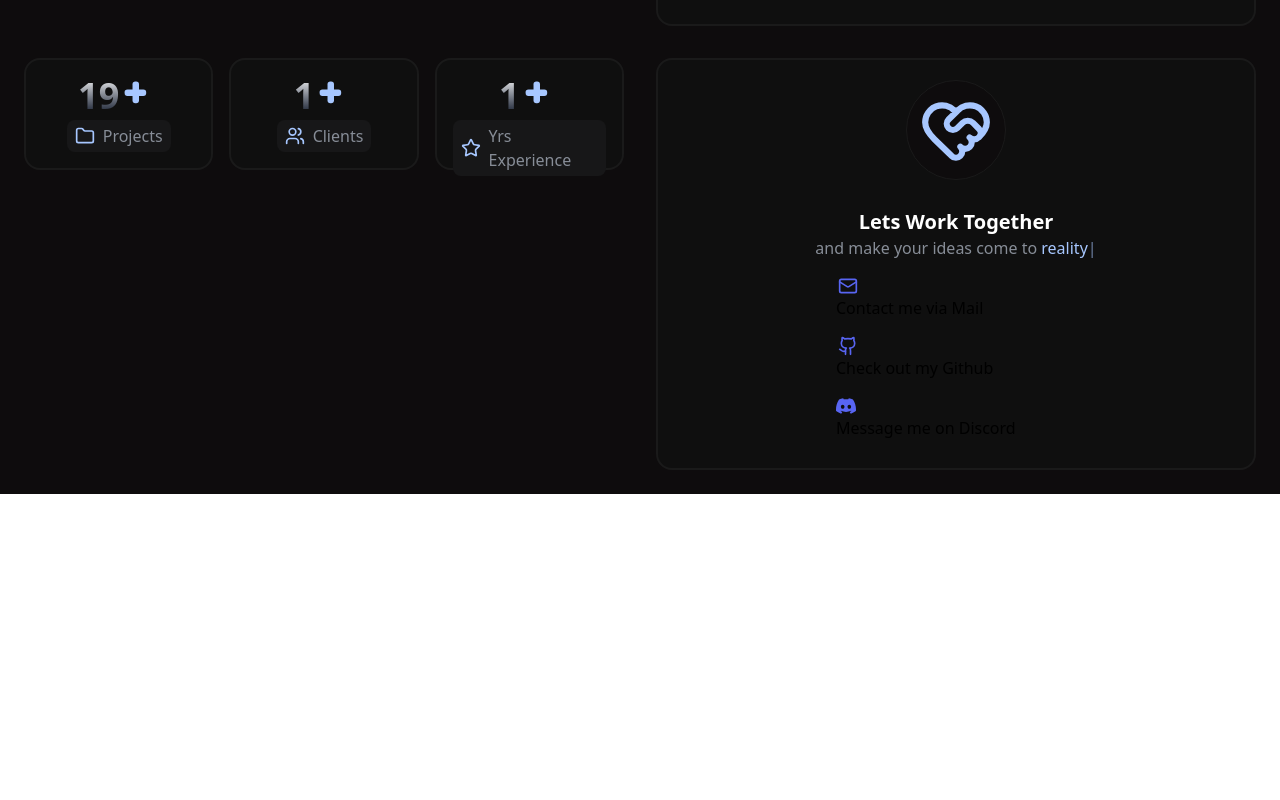
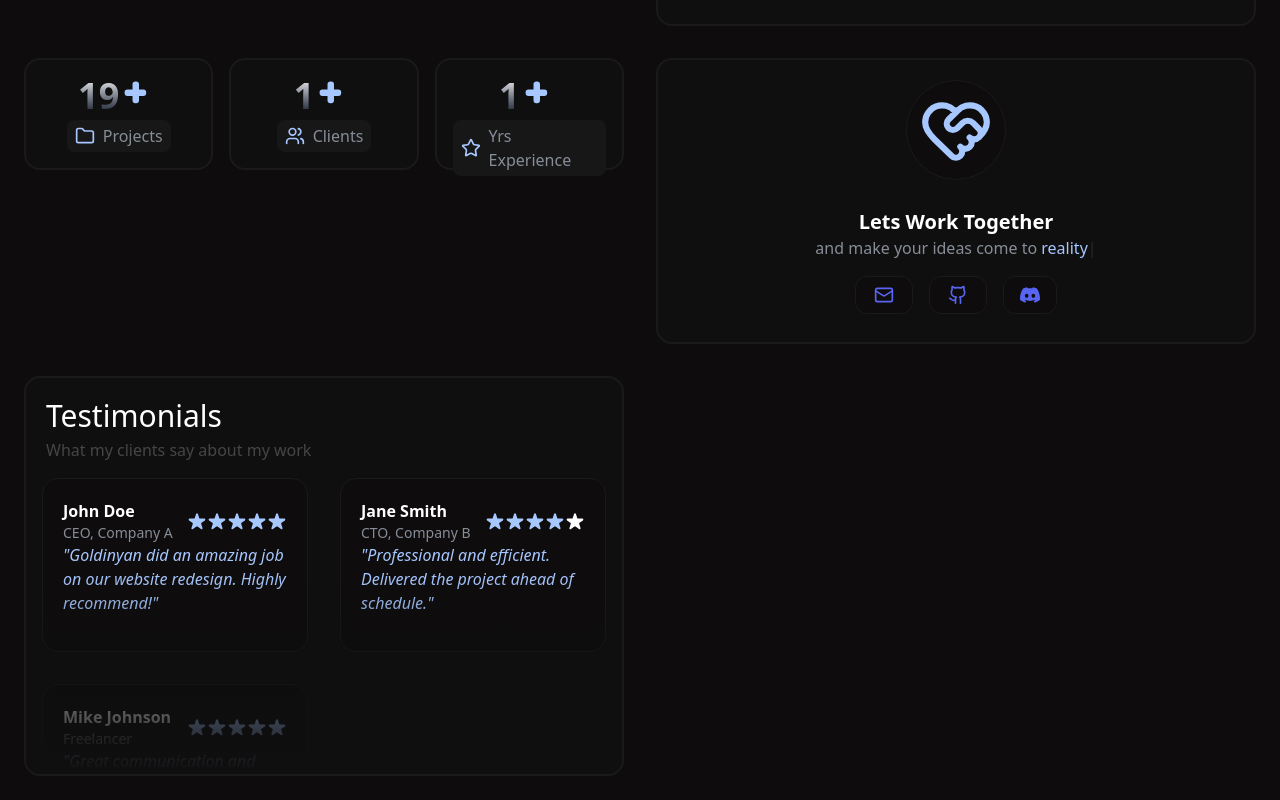
Before and after one commit to Goldinyan/MyPortfolio, a Next.js app: page / in a window 1280 px wide. Shown: the part 910-1710 px from the top of the page. Before the commit the page ends 1404 px from the top, so only its background shows below. Built offline with nearby package versions, Linux system fonts and the light colour scheme.

Commit message:
another ui design

```diff
--- a/src/app/globals.css
+++ b/src/app/globals.css
@@ -1,12 +1,12 @@
 @import "tailwindcss";
 
 @theme {
-  --breakpoint-*: initial; /* Makes it override the default ones */
+  --breakpoint-*: initial;
   --breakpoint-sm: 480px;
   --breakpoint-md: 768px;
   --breakpoint-lg: 976px;
 
-  --color-orange-500: #ffa500; /* Makes it override the color orange 500 */
+  --color-orange-500: #ffa500;
 }
 
 @theme {
@@ -21,19 +21,21 @@
   --color-custom-gray-2: #464547;
 }
 
-/* Scroll-Animation */
 .marquee {
   display: inline-block;
   white-space: nowrap;
   animation: scroll-left 5s linear infinite;
-  transform: translateX(100%); /* Start außerhalb rechts */
+  transform: translateX(100%);
   will-change: transform;
+}
+
+html, body {
+  @apply bg-bg-black h-full;
 }
 
 
 
 
-/* Infinite Scroll Animation */
 @keyframes infiniteScroll {
   0% {
     transform: translate3d(0, 0, 0);
@@ -58,7 +60,6 @@
   gap: 2rem;
   width: max-content;
   transition: animation-play-state 0.2s ease;
-  /* performance hints to avoid stutter at loop point */
   will-change: transform;
   transform: translateZ(0);
   -webkit-backface-visibility: hidden;
--- a/src/app/page.tsx
+++ b/src/app/page.tsx
@@ -5,38 +5,33 @@ import LittleStuff from './littleStuff'
 import WorkTogether from './workTogether';
 import Projects from './projects';
 import TechStack from './techStack';
+import Testimonials from './testimonials';
 
 export default function Home() {
   return (
-    <div className="w-full h-full bg-bg-black overflow-y-hidden overflow-x-hidden">
+    <div className="w-full min-h-screen bg-bg-black overflow-x-hidden">
       <div className="w-full h-full grid gap-4 grid-cols-1 lg:grid-cols-2 p-4">
-
         <div className="w-full p-2 rounded-2xl">
           <Profile />
         </div>
-
         <div className="w-full p-2 rounded-2xl">
           <Services />
         </div>
-
         <div className="w-full p-2 rounded-2xl">
           <Projects />
         </div>
-
-       <div className='w-full p-2 rounded-2xl'>
+        <div className="w-full p-2 rounded-2xl">
           <TechStack />
         </div>
-
         <div className="w-full p-2 rounded-2xl">
           <LittleStuff />
         </div>
         <div className="w-full p-2 rounded-2xl">
           <WorkTogether />
         </div>
-
-
-
-
+         <div className="w-full p-2 rounded-2xl">
+          <Testimonials />
+        </div>
       </div>
     </div>
   );
--- a/src/app/testimonials.tsx
+++ b/src/app/testimonials.tsx
@@ -1,9 +1,88 @@
-"use client"
+"use client";
 
+const testimonials = [
+  {
+    name: "John Doe",
+    feedback:
+      "Goldinyan did an amazing job on our website redesign. Highly recommend!",
+    role: "CEO, Company A",
+    star: 5,
+  },
+  {
+    name: "Jane Smith",
+    feedback:
+      "Professional and efficient. Delivered the project ahead of schedule.",
+    role: "CTO, Company B",
+    star: 4,
+  },
+  {
+    name: "Mike Johnson",
+    feedback:
+      "Great communication and attention to detail. Will work with Ansgar again.",
+    role: "Freelancer",
+    star: 5,
+  },
+];
 
 export default function Testimonials() {
   return (
-     <div className="w-full h-100 border-2  rounded-2xl bg-card-bg border-border-bg  ">
+    <div className="relative w-full h-100 overflow-hidden border-2 rounded-2xl bg-card-bg border-border-bg">
+      <div className="flex flex-col px-5 pt-5">
+        <p className="text-white text-3xl">Testimonials</p>
+        <p className="text-custom-gray-2 text-1 pt-1">
+          What my clients say about my work
+        </p>
+      </div>
+      <div className="grid grid-cols-1 md:grid-cols-2">
+        {testimonials.map((testimonial, index) => (
+          <div
+            key={index}
+            className="flex flex-col p-5 m-4 bg-bg-black rounded-2xl border border-border-bg hover:scale-105 transition-transform"
+          >
+            <div className="mt-auto flex flex-row justify-between items-center">
+              <div className="flex-col">
+                <p className="text-white font-bold">{testimonial.name}</p>
+                <p className="text-text-primary text-sm">{testimonial.role}</p>
+              </div>
+
+              <div className="flex">
+                {Array.from({ length: testimonial.star }).map((_, i) => (
+                  <svg
+                    key={i}
+                    xmlns="http://www.w3.org/2000/svg"
+                    viewBox="0 0 20 20"
+                    fill="currentColor"
+                    className="w-5 h-5 text-text-secondary"
+                  >
+                    <path d="M9.049 2.927c.3-.921 1.603-.921 1.902 0l1.286 3.967a1 1 0 00.95.69h4.178c.969 0 1.371 1.24.588 1.81l-3.385 2.46a1 1 0 00-.364 1.118l1.287 3.966c.3.922-.755 1.688-1.54 1.118l-3.385-2.46a1 1 0 00-1.176 0l-3.385 2.46c-.785.57-1.84-.196-1.54-1.118l1.287-3.966a1 1 0 00-.364-1.118L2.045 9.394c-.783-.57-.38-1.81.588-1.81h4.178a1 1 0 00.95-.69l1.286-3.967z" />
+                  </svg>
+                ))}
+                {Array.from({ length: 5 - testimonial.star }).map((_, i) => (
+                  <svg
+                    key={i}
+                    xmlns="http://www.w3.org/2000/svg"
+                    viewBox="0 0 20 20"
+                    fill="currentColor"
+                    className="w-5 h-5 text-white"
+                  >
+                    <path d="M9.049 2.927c.3-.921 1.603-.921 1.902 0l1.286 3.967a1 1 0 00.95.69h4.178c.969 0 1.371 1.24.588 1.81l-3.385 2.46a1 1 0 00-.364 1.118l1.287 3.966c.3.922-.755 1.688-1.54 1.118l-3.385-2.46a1 1 0 00-1.176 0l-3.385 2.46c-.785.57-1.84-.196-1.54-1.118l1.287-3.966a1 1 0 00-.364-1.118L2.045 9.394c-.783-.57-.38-1.81.588-1.81h4.178a1 1 0 00.95-.69l1.286-3.967z" />
+                  </svg>
+                ))}
+              </div>
+            </div>
+
+            <p className="text-text-secondary italic mb-4">
+              "{testimonial.feedback}"
+            </p>
+          </div>
+        ))}
+      </div>
+      <div className="absolute bottom-0 left-0 w-full h-50 bg-gradient-to-t from-card-bg to-transparent pointer-events-none" />
+      <div className="flex items-center justify-center">
+        <div className="mx-auto flex absolute  items-center justify-center px-3 z-20 py-2 mb-4 bg-text-secondary w-40 rounded-lg ">
+          <p className="font-semibold">View All Projects</p>
+        </div>
+      </div>
     </div>
   );
 }
--- a/src/app/workTogether.tsx
+++ b/src/app/workTogether.tsx
@@ -6,7 +6,7 @@ import { ReactTyped } from "react-typed";
 export default function WorkTogether() {
   const items: { text: string; icon: React.ReactNode }[] = [
     {
-      text: "Contact me via Mail",
+      text: "Contact me via Email",
       icon: <Mail className="h-5" style={{ color: "#5865F2" }} />,
     },
     {
@@ -40,21 +40,27 @@ export default function WorkTogether() {
               className=" font-medium text-text-secondary"
             />
           </p>
-          <div>
+          <div className="flex gap-4">
   {items.map((item, index) => (
-              <div key={index} className="w-60 mt-4 mb-2">
+    <div key={index} className="mt-4 mb-2 group  bg-bg-black px-4 py-2 hover:bg-gray-900 border border-border-bg rounded-xl hover:scale-105 transition-transform">
       <button
         onClick={() => {
-                    if (item.text.includes("Mail")) {
-                      window.location.href = "mailto:someone@example.com";
+          if (item.text.includes("Email")) {
+            window.location.href = "mailto:seifert.ansgar@example.com";
           }
         }}
+        className="relative flex flex-col items-center "
       >
-                  {item.icon} {item.text}
+        {item.icon}
+
+        <p className="absolute -top-14 text-sm text-white w-50  bg-bg-black px-4 py-2 border border-border-bg rounded-xl   opacity-0 group-hover:opacity-100 transition">
+          {item.text}
+        </p>
       </button>
     </div>
   ))}
 </div>
+
         </div>
       </div>
     </div>
```
Lines whose indentation alone changed are shown as unchanged.
